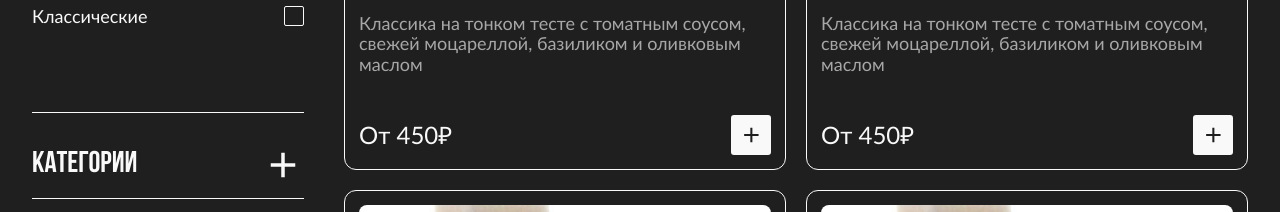
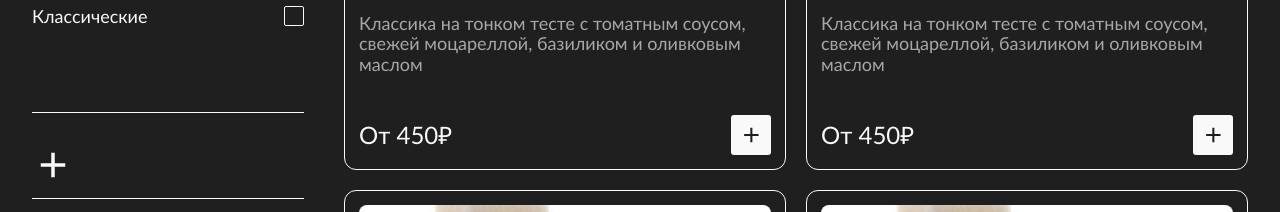
Before and after one commit to noxfox99/pizza, a plain HTML site: page index-menu.html in a window 1280 px wide. Shown: the part 1521-1733 px from the top of the page. Drawn offline with Linux system fonts and the light colour scheme.

Commit message:
Update index-menu.html

```diff
--- a/index-menu.html
+++ b/index-menu.html
@@ -206,7 +206,7 @@
                             </div>
                             <div class="category">
                                 <div class="category-title">
-                                    КАТЕГОРИИ
+
                                     <div class="expand">
                                         <svg width="42" height="42" viewBox="0 0 42 42" fill="none" xmlns="http://www.w3.org/2000/svg">
                                             <path d="M33.25 22.7466H22.75V33.2466H19.25V22.7466H8.75V19.2466H19.25V8.74658H22.75V19.2466H33.25V22.7466Z" fill="#F9F9F9"/>
```
